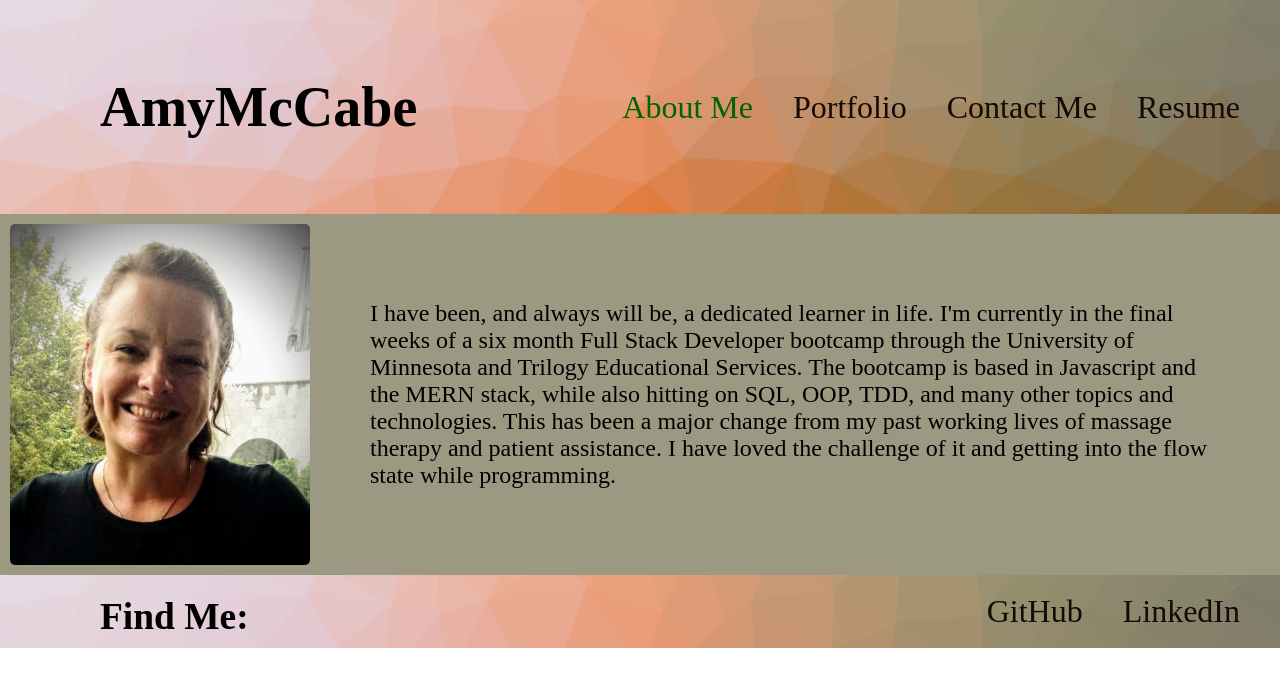
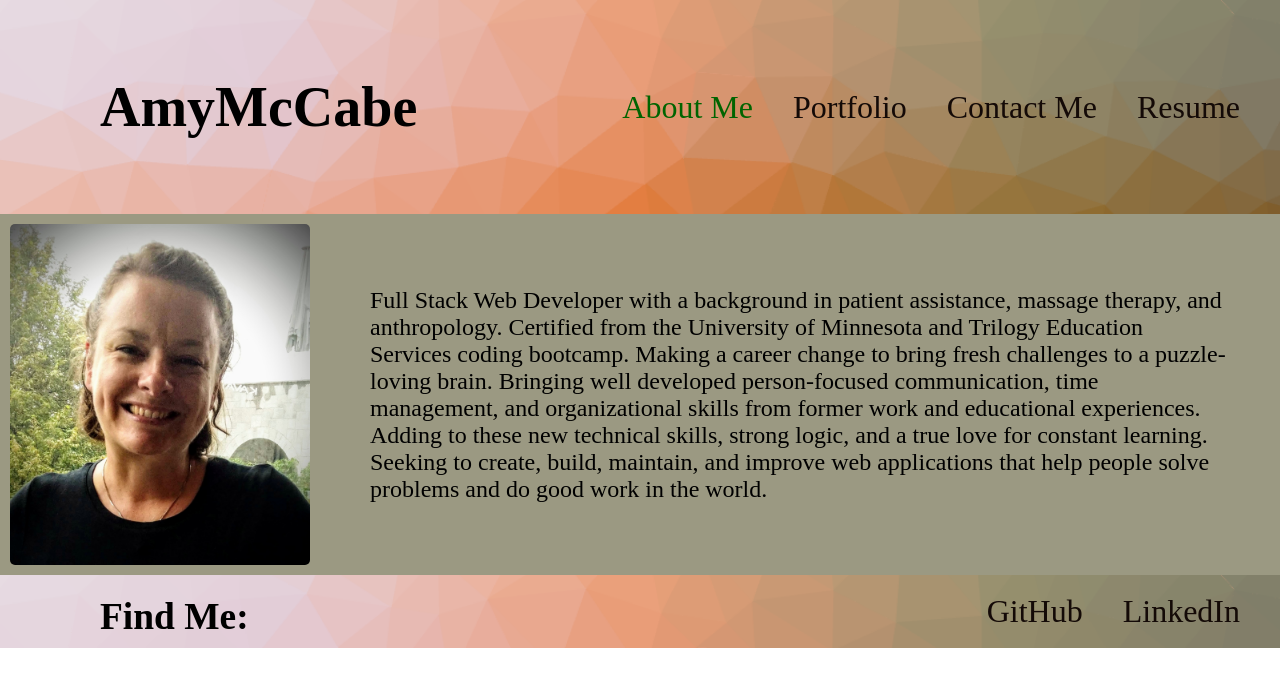
Before and after one commit to McAmy2001/Amy-McCabe-React, a React (Create React App) app: page / in a window 1280 px wide. Shown: the top 686 px of the page. Built offline with nearby package versions, Linux system fonts and the light colour scheme; a web font is replaced by a local one.

Commit message:
updated about me and resume

```diff
--- a/src/components/About/index.js
+++ b/src/components/About/index.js
@@ -5,7 +5,7 @@ function About() {
   return (
     <div id='about' className='about-container'>
       <img src={amyImage} id='amyImage' alt='Amy McCabe' />
-      <p className='about' >I have been, and always will be, a dedicated learner in life. I'm currently in the final weeks of a six month Full Stack Developer bootcamp through the University of Minnesota and Trilogy Educational Services. The bootcamp is based in Javascript and the MERN stack, while also hitting on SQL, OOP, TDD, and many other topics and technologies. This has been a major change from my past working lives of massage therapy and patient assistance. I have loved the challenge of it and getting into the flow state while programming.</p>
+      <p className='about' >Full Stack Web Developer with a background in patient assistance, massage therapy, and anthropology. Certified from the University of Minnesota and Trilogy Education Services coding bootcamp. Making a career change to bring fresh challenges to a puzzle-loving brain. Bringing well developed person-focused communication, time management, and organizational skills from former work and educational experiences. Adding to these new technical skills, strong logic, and a true love for constant learning. Seeking to create, build, maintain, and improve web applications that help people solve problems and do good work in the world.</p>
     </div>
   )
 }
--- a/src/components/Resume/index.js
+++ b/src/components/Resume/index.js
@@ -4,7 +4,7 @@ function Resume() {
   return(
   <div id='resume'>
     <h1>Resume</h1>
-    <a href={require('../../assets/amymccabe-resume.pdf')}download >Download my resume here.</a>
+    <a href={require('../../assets/resume.pdf')}download >Download my resume here.</a>
     <ul className='skill-list'>Skills:</ul>
     <li className='skill-list-item'>Javascript</li>
     <li className='skill-list-item'>MERN Stack</li>
@@ -14,6 +14,8 @@ function Resume() {
     <li className='skill-list-item'>GraphQL</li>
     <li className='skill-list-item'>TDD</li>
     <li className='skill-list-item'>OOP</li>
+    <li className='skill-list-item'>Git</li>
+    <li className='skill-list-itme'>NPM</li>
   </div>
 )}
 
```
Also changed, not shown: 2 other files (tests, documents, lock files or other folders).
